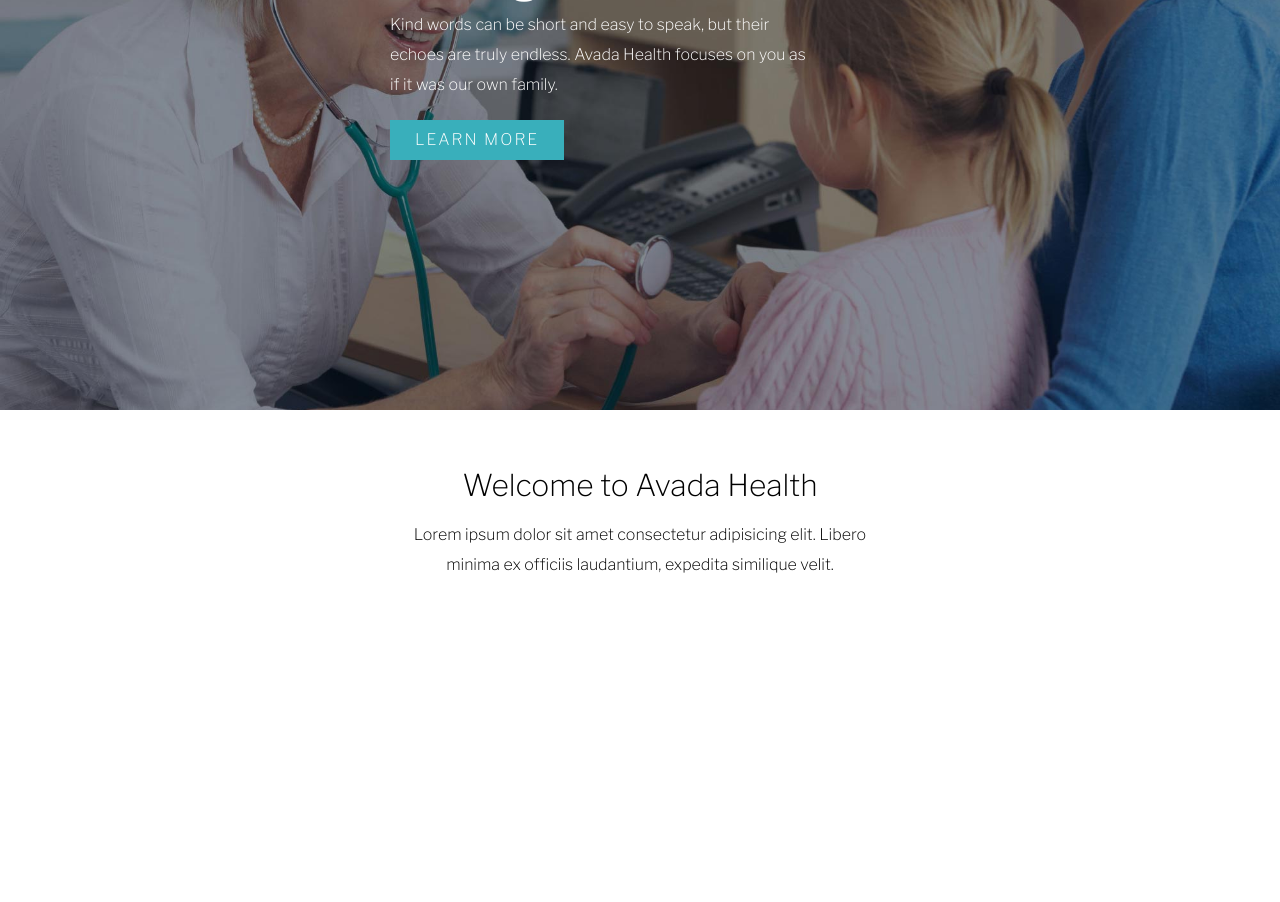
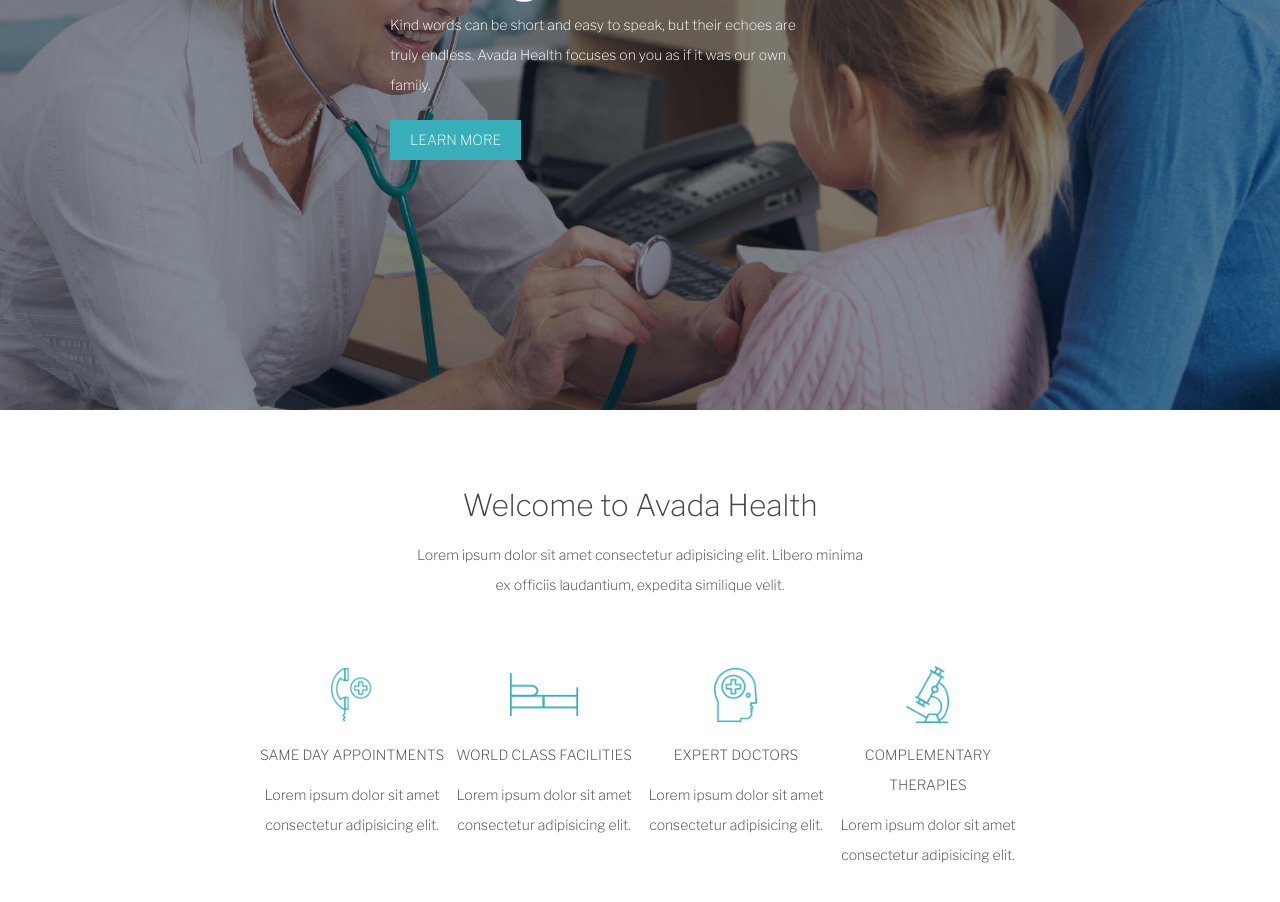
Before and after one commit to dbonafin/proj-html-vuejs, a Vue app: page / in a window 1280 px wide. Shown: the part 280-1182 px from the top of the page. Before the commit the page ends 920 px from the top, so only its background shows below. Built offline with nearby package versions, Linux system fonts and the light colour scheme.

Commit message:
brand introduction component done

```diff
--- a/src/components/BrandIntroduction.vue
+++ b/src/components/BrandIntroduction.vue
@@ -9,6 +9,49 @@
                 <p>
                     Lorem ipsum dolor sit amet consectetur adipisicing elit. Libero minima ex officiis laudantium, expedita similique velit.
                 </p>
+            </div>
+
+            <div class="bottom-area">
+
+                <div>
+                    <img src="../assets/images/icon-1.png" alt="appointments icon">
+
+                    <h3>same day appointments</h3>
+
+                    <p>
+                    Lorem ipsum dolor sit amet consectetur adipisicing elit.
+                    </p>
+                </div>
+
+               <div>
+                    <img src="../assets/images/icon-2.png" alt="facilities icon">
+
+                    <h3>world class facilities</h3>
+
+                    <p>
+                    Lorem ipsum dolor sit amet consectetur adipisicing elit.
+                    </p>
+                </div>
+
+                <div>
+                    <img src="../assets/images/icon-3.png" alt="doctors icon">
+
+                    <h3>expert doctors</h3>
+
+                    <p>
+                    Lorem ipsum dolor sit amet consectetur adipisicing elit.
+                    </p>
+                </div>
+
+                <div>
+                    <img src="../assets/images/icon-4.png" alt="therapies icon">
+
+                    <h3>complementary therapies</h3>
+
+                    <p>
+                    Lorem ipsum dolor sit amet consectetur adipisicing elit.
+                    </p>
+                </div>
             </div>
 
         </div>
@@ -26,8 +69,11 @@
 
 <style lang="scss" scoped>
 
+    @import "../style/common.scss";
+
     .small-container {
-        padding: 60px 0;
+        padding: 80px 0;
+        color: $txt-main-color;
         .top-area {
             width: 60%;
             margin: 0 auto;
@@ -37,6 +83,18 @@
                 margin-bottom: 20px;
             }
         }
+        .bottom-area {
+            display: flex;
+            margin-top: 60px;
+            text-align: center;
+            img {
+                width: 70px;
+            }
+            h3 {
+                text-transform: uppercase;
+                margin-bottom: 10px;
+            }
+        }
     }
 
 </style>
--- a/src/components/PageHeader.vue
+++ b/src/components/PageHeader.vue
@@ -76,6 +76,7 @@ export default {
     .navigation {
       display: flex;
       font-size: 12px;
+      transform: rotateX(40deg);
       ul {
         display: inline-flex;
         li {
@@ -99,6 +100,9 @@ export default {
       left: 390px;
       h2 {
         font-size: 50px;
+        span {
+          font-size: 50px;
+        }
       }
       p {
         margin: 20px 0;
--- a/src/style/common.scss
+++ b/src/style/common.scss
@@ -19,6 +19,7 @@ body {
 * {
     font-weight: 200 ;
     line-height: 30px;
+    font-size: 14px
 }
 
 .large-container {
@@ -43,12 +44,11 @@ img {
 .btn {
     display: inline-block;
     text-transform: uppercase;
-    padding: 5px 25px;
+    padding: 5px 20px;
     cursor: pointer;
 }
 
 span a {
     text-decoration: none;
     color: inherit;
-    letter-spacing: 2px;
 }
--- a/src/style/palette.scss
+++ b/src/style/palette.scss
@@ -2,7 +2,7 @@
 $brand-main-color: #39afbb;
 
 // Text colors
-$txt-main-color: #0f1d2d;
+$txt-main-color: #41474f;
 $txt-secondary-color: #ffffff;
 
 // Background colors
```
